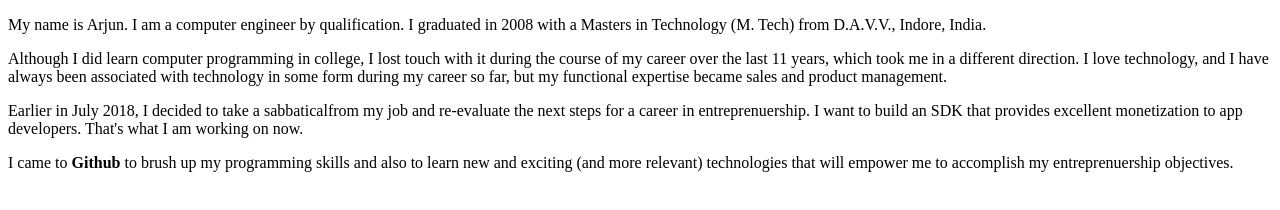
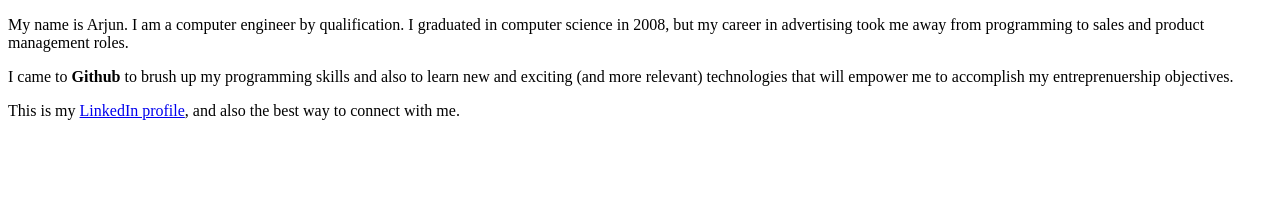
Before and after one commit to arjunsarode/arjunsarode.github.io, a plain HTML site: page index.html in a window 1280 px wide. Drawn offline with Linux system fonts and the light colour scheme.

Commit message:
Updated index.html

```diff
--- a/index.html
+++ b/index.html
@@ -5,12 +5,9 @@
         <title>Index.html</title>
     </head>
     <body>
-        <p> My name is Arjun. I am a computer engineer by qualification. I graduated in 2008 with a Masters in Technology (M. Tech) from D.A.V.V., Indore, India.
+        <p> My name is Arjun. I am a computer engineer by qualification. I graduated in computer science in 2008, but my career in advertising took me away from programming to sales and product management roles.
         </p>
-
-          <p>  Although I did learn computer programming in college, I lost touch with it during the course of my career over the last 11 years, which took me in a different direction. I love technology, and I have always been associated with technology in some form during my career so far, but my functional expertise became sales and product management.
-        </p>
-        <p>Earlier in July 2018, I decided to take a sabbaticalfrom my job and re-evaluate the next steps for a career in entreprenuership. I want to build an SDK that provides excellent monetization to app developers. That's what I am working on now.</p>
        <p> I came to <strong>Github</strong> to brush up my programming skills and also to learn new and exciting (and more relevant) technologies that will empower me to accomplish my entreprenuership objectives. </p>
+        <p>This is my <a href="https://www.linkedin.com/in/sarode">LinkedIn profile</a>, and also the best way to connect with me.</p>
     </body>
 </html>
```
Also changed, not shown: 1 other file.
